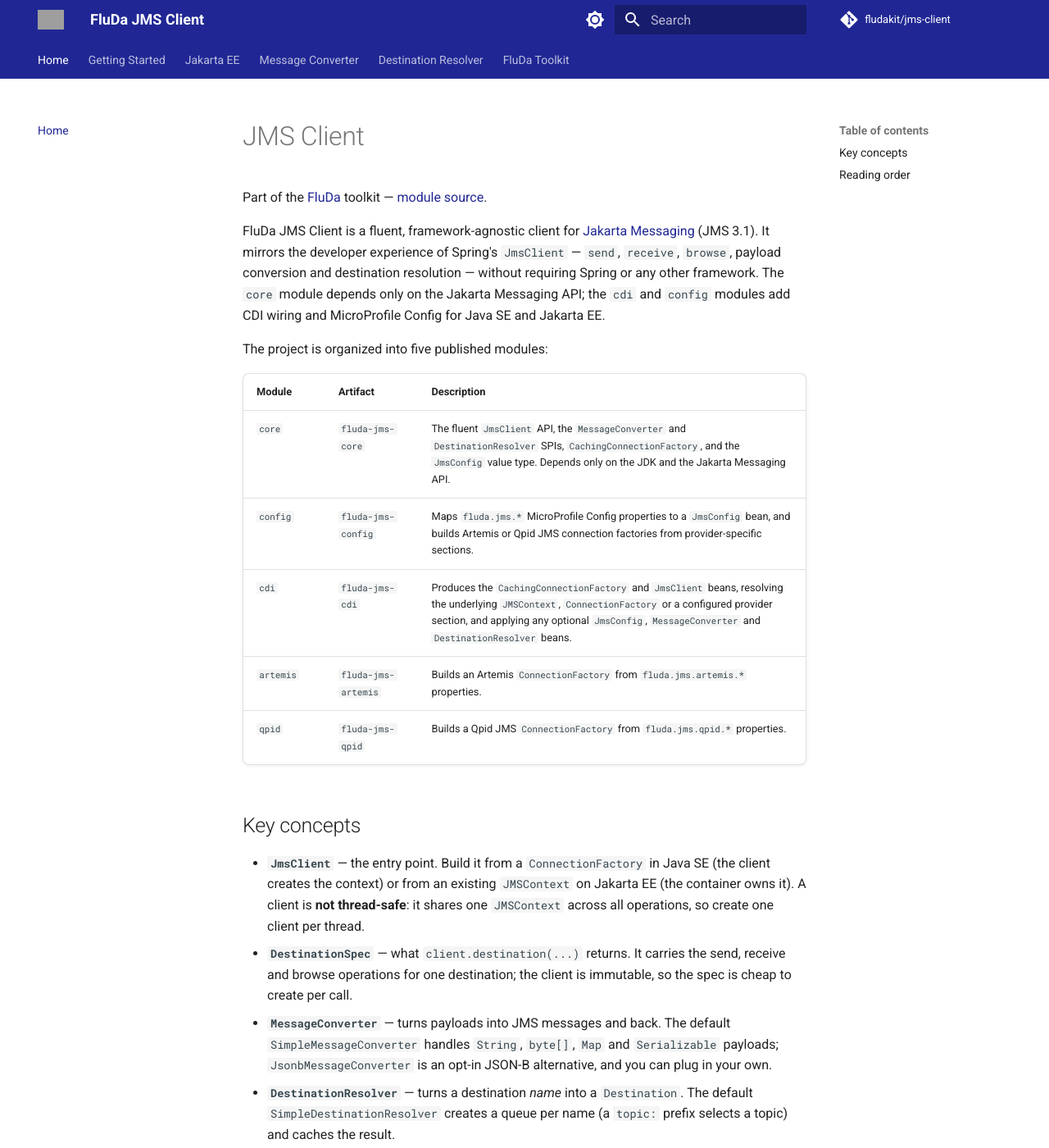
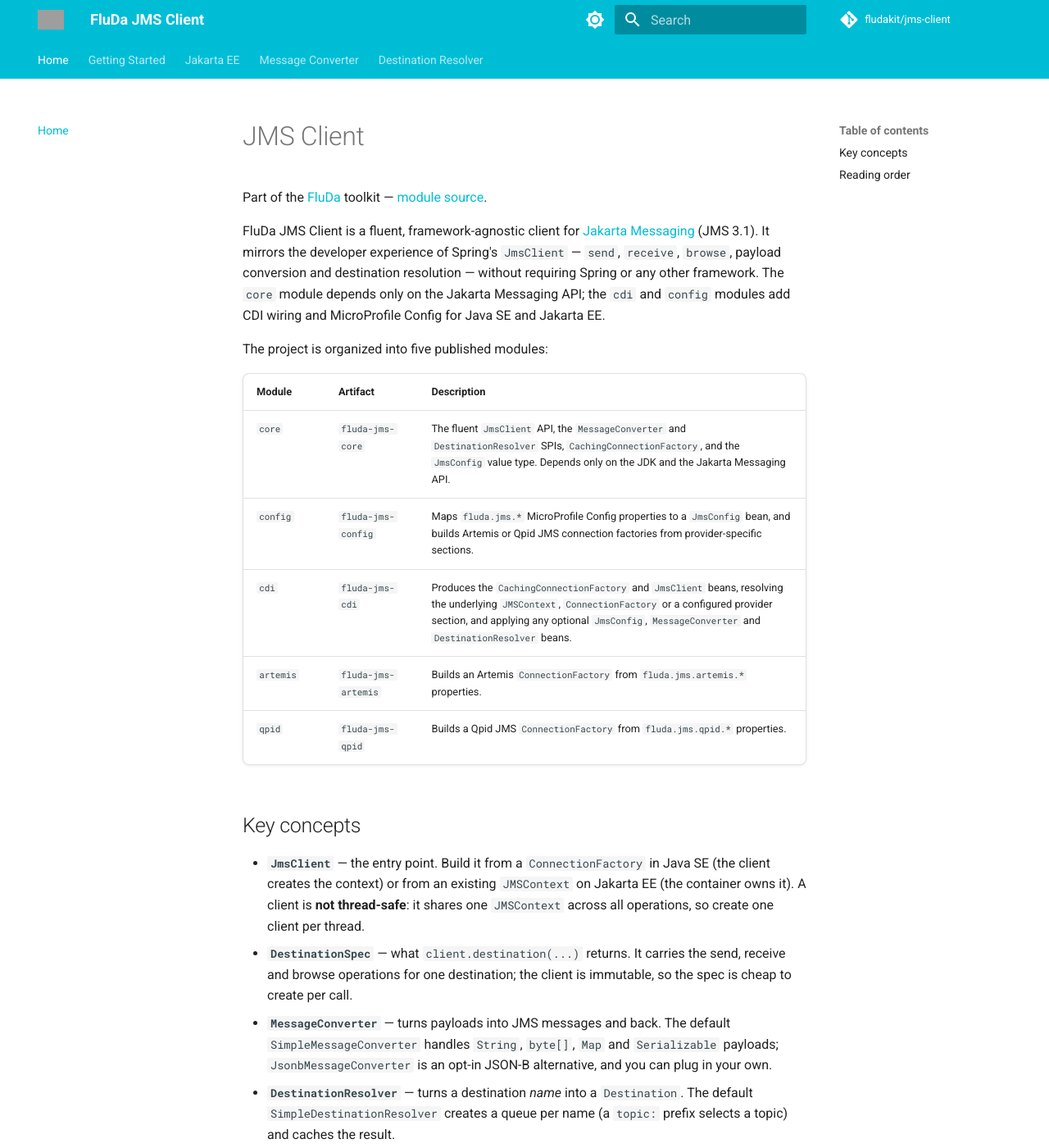
Before and after one commit to fludakit/jms-client, an MkDocs documentation site: the page built from docs/index.md, in a window 1280 px wide and 1400 px high. Shown: the whole window at 82% size. Built offline with MkDocs 1.6.1 and Material for MkDocs 9.7.7, drawn with Linux system fonts in a browser that asks for light colours; comment, search, counter and statistics services are not loaded; some of the changed text lies outside the part shown.

Commit message:
docs: per-module color scheme and reorganize docs setup
Use a distinct Material palette per module, move docs-requirements.txt
to docs/requirements.txt, and replace the FluDa Toolkit nav link with a
button on the home page.

```diff
--- a/docs/stylesheets/extra.css
+++ b/docs/stylesheets/extra.css
@@ -1,15 +1,5 @@
-/* FluDa brand tokens — shared with the FluDa documentation hub
-   (https://fludakit.github.io/). Keep the palette in sync with
-   fludakit.github.io/overrides/stylesheets/extra.css. */
-:root {
-  --md-primary-fg-color: #202794;
-  --md-primary-fg-color--light: #3f47b8;
-  --md-primary-fg-color--dark: #0a1258;
-  --md-primary-bg-color: #ffffff;
-  --md-accent-fg-color: #f0b92d;
-  --md-accent-fg-color--transparent: rgba(240, 185, 45, 0.1);
-  --md-accent-bg-color: #ffffff;
-}
+/* Per-module palette: primary and accent colors come from the Material
+   palette in mkdocs.yml — each FluDa module uses its own color scheme. */
 
 /* Brand accent for primary buttons */
 .md-button--primary {
--- a/mkdocs.yml
+++ b/mkdocs.yml
@@ -11,15 +11,15 @@ theme:
   palette:
     - media: "(prefers-color-scheme: light)"
       scheme: default
-      primary: custom
-      accent: amber
+      primary: cyan
+      accent: blue
       toggle:
         icon: material/brightness-7
         name: Switch to dark mode
     - media: "(prefers-color-scheme: dark)"
       scheme: slate
-      primary: custom
-      accent: amber
+      primary: cyan
+      accent: blue
       toggle:
         icon: material/brightness-4
         name: Switch to light mode
@@ -72,4 +72,3 @@ nav:
   - Jakarta EE: jakarta-ee.md
   - Message Converter: message-converter.md
   - Destination Resolver: destination-resolver.md
-  - FluDa Toolkit: https://fludakit.github.io/
```
Also changed, not shown: docs/index.md (+5 -0 lines), docs/requirements.txt (renamed from docs-requirements.txt), 1 other file.
